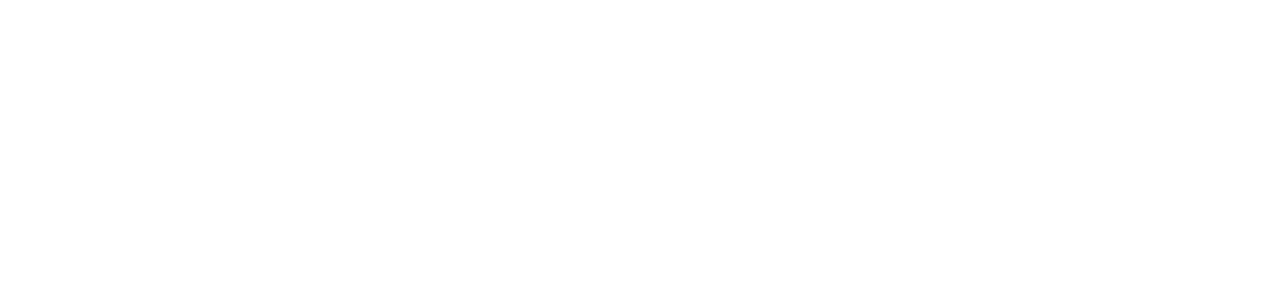
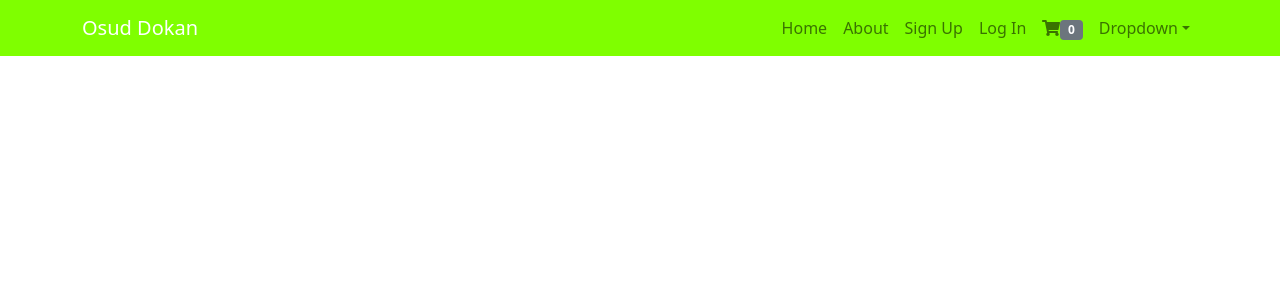
Before and after one commit to Rajaul-Islam/osud-dokan, a React (Create React App) app: page / in a window 1280 px wide. Shown: the top 300 px of the page. Built offline with nearby package versions, Linux system fonts and the light colour scheme.

Commit message:
first commit

```diff
--- a/package.json
+++ b/package.json
@@ -3,6 +3,9 @@
   "version": "0.1.0",
   "private": true,
   "dependencies": {
+    "@fortawesome/fontawesome-svg-core": "^1.2.36",
+    "@fortawesome/free-solid-svg-icons": "^5.15.4",
+    "@fortawesome/react-fontawesome": "^0.1.15",
     "@testing-library/jest-dom": "^5.14.1",
     "@testing-library/react": "^11.2.7",
     "@testing-library/user-event": "^12.8.3",
@@ -11,6 +14,7 @@
     "react": "^17.0.2",
     "react-bootstrap": "^2.0.0-rc.1",
     "react-dom": "^17.0.2",
+    "react-router-dom": "^5.3.0",
     "react-scripts": "4.0.3",
     "web-vitals": "^1.1.2"
   },
--- a/src/App.js
+++ b/src/App.js
@@ -1,10 +1,13 @@
 import logo from './logo.svg';
 import './App.css';
+import 'bootstrap/dist/css/bootstrap.min.css';
+import Header from './Shared/Header/Header';
+
 
 function App() {
   return (
-    <div className="App">
-
+    <div >
+    <Header></Header>
     </div>
   );
 }
--- /dev/null
+++ b/src/Shared/Header/Header.css
@@ -0,0 +1,3 @@
+.header{
+    background-color: chartreuse;
+}
--- /dev/null
+++ b/src/Shared/Header/Header.js
@@ -0,0 +1,42 @@
+import React from 'react';
+import { Badge, Container, Nav, Navbar, NavDropdown } from 'react-bootstrap';
+import './Header.css'
+import { FontAwesomeIcon } from '@fortawesome/react-fontawesome'
+import { faShoppingCart } from '@fortawesome/free-solid-svg-icons'
+
+
+
+
+
+
+const Header = () => {
+    return (
+        <div className='header'>
+            <Navbar  expand="lg">
+                <Container>
+                    <Navbar.Brand className='text-white' href="#home">Osud Dokan</Navbar.Brand>
+                    <Navbar.Toggle aria-controls="basic-navbar-nav" />
+                    <Navbar.Collapse id="basic-navbar-nav">
+                        <Nav className="ms-auto">
+                            <Nav.Link href="#home">Home</Nav.Link>
+                            <Nav.Link href="#link">About</Nav.Link>
+                            <Nav.Link href="#home">Sign Up </Nav.Link>
+                            <Nav.Link href="#link">Log In</Nav.Link>
+                            <Nav.Link href="#link"><FontAwesomeIcon icon={faShoppingCart} />
+                            <Badge className='text-white' bg="secondary">0</Badge></Nav.Link>
+                            <NavDropdown title="Dropdown" id="basic-nav-dropdown">
+                                <NavDropdown.Item href="#action/3.1">Action</NavDropdown.Item>
+                                <NavDropdown.Item href="#action/3.2">Another action</NavDropdown.Item>
+                                <NavDropdown.Item href="#action/3.3">Something</NavDropdown.Item>
+                                <NavDropdown.Divider />
+                                <NavDropdown.Item href="#action/3.4">Separated link</NavDropdown.Item>
+                            </NavDropdown>
+                        </Nav>
+                    </Navbar.Collapse>
+                </Container>
+            </Navbar>
+        </div>
+    );
+};
+
+export default Header;
```
Also changed, not shown: src/Shared/Footer/Footer.js (added, +11 -0 lines), 1 other file (tests, documents, lock files or other folders).
